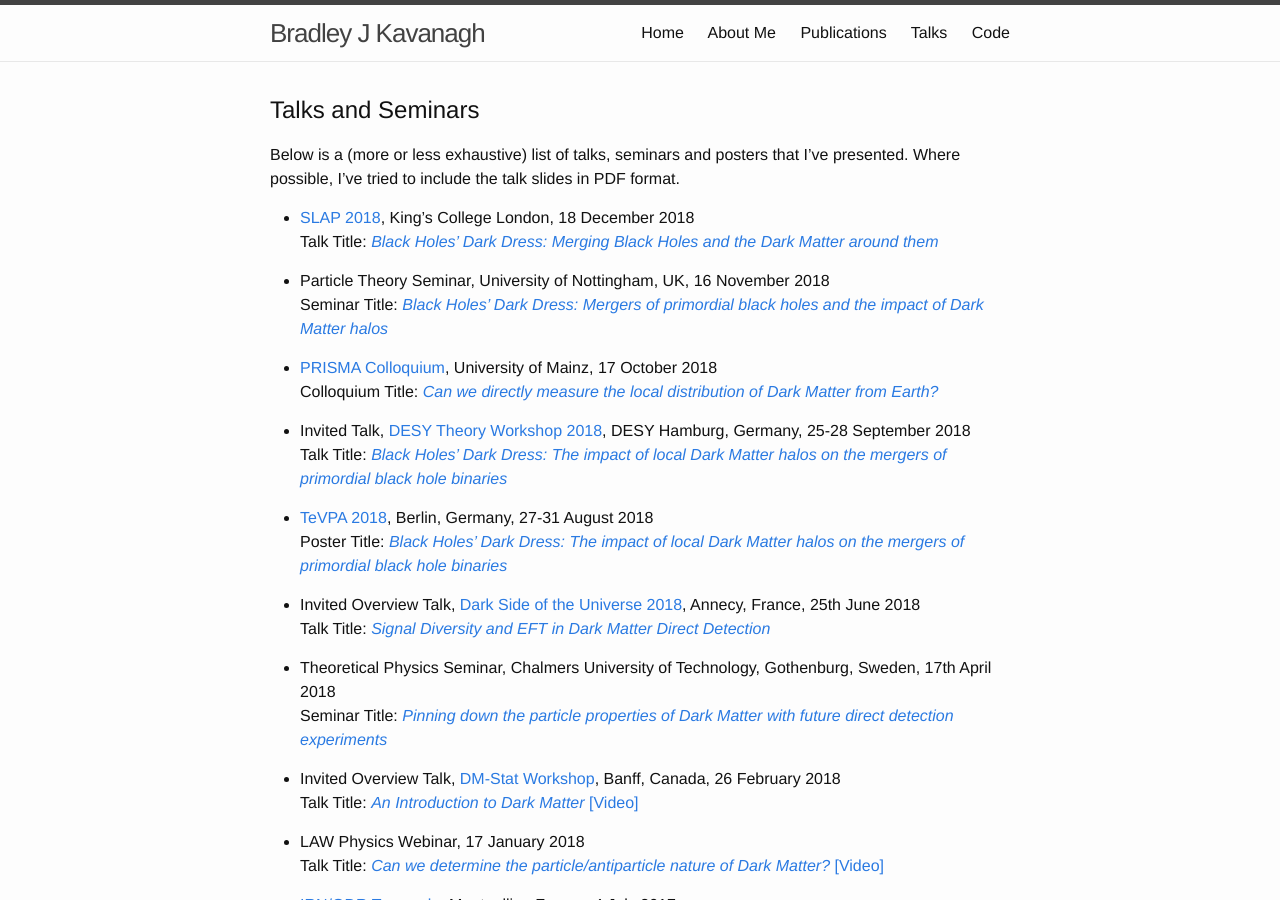
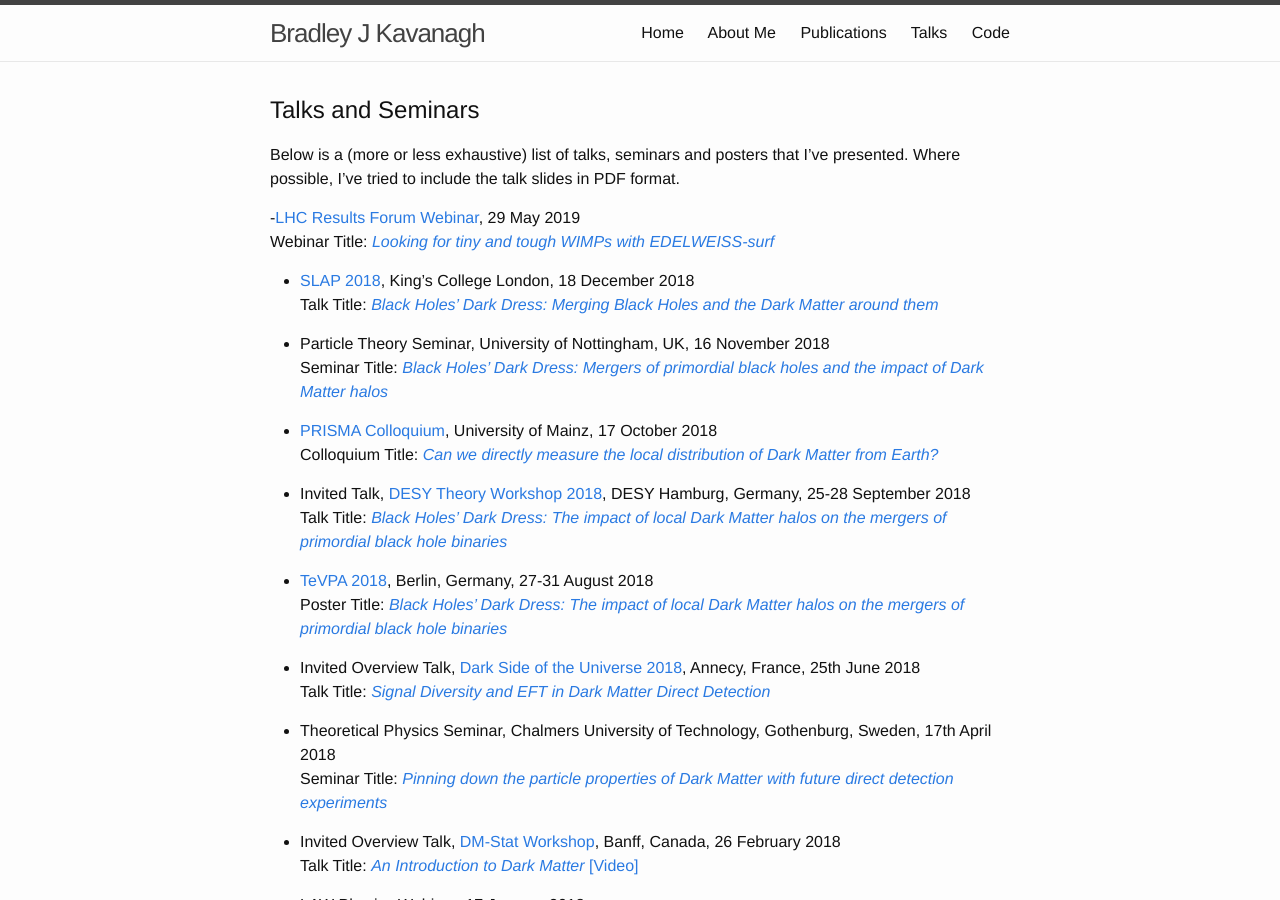
Before and after one commit to bradkav/bradkav.github.io, a Jekyll site: the page built from talks.md, in a window 1280 px wide and 900 px high. Built offline with Jekyll 4.4.1, drawn with Linux system fonts in a browser that asks for light colours.

Commit message:
Added LHC results form slides

```diff
--- a/talks.md
+++ b/talks.md
@@ -8,6 +8,9 @@ weight: 4
 ## Talks and Seminars
 
 Below is a (more or less exhaustive) list of talks, seminars and posters that I've presented. Where possible, I've tried to include the talk slides in PDF format.
+
+-[LHC Results Forum Webinar](https://particles.golem.ph.utexas.edu/forum/), 29 May 2019
+Webinar Title: [*Looking for tiny and tough WIMPs with EDELWEISS-surf*](/assets/slides/KAVANAGH-LHCForum2019.pdf)
 
 - [SLAP 2018](https://sites.google.com/view/slap2018/home), King's College London, 18 December 2018
 Talk Title: [*Black Holes’ Dark Dress: Merging Black Holes and the Dark Matter around them*](/assets/slides/KAVANAGH-SLAP2018.pdf)
```
Also changed, not shown: 1 other file.
